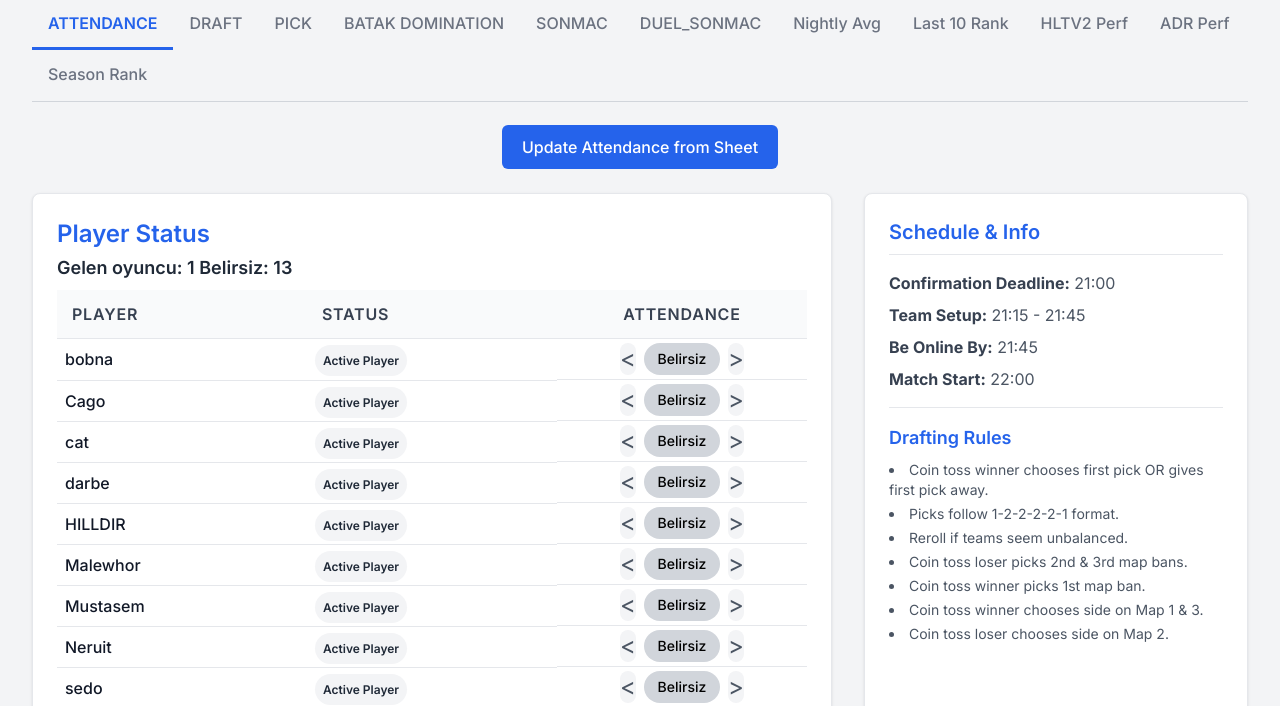
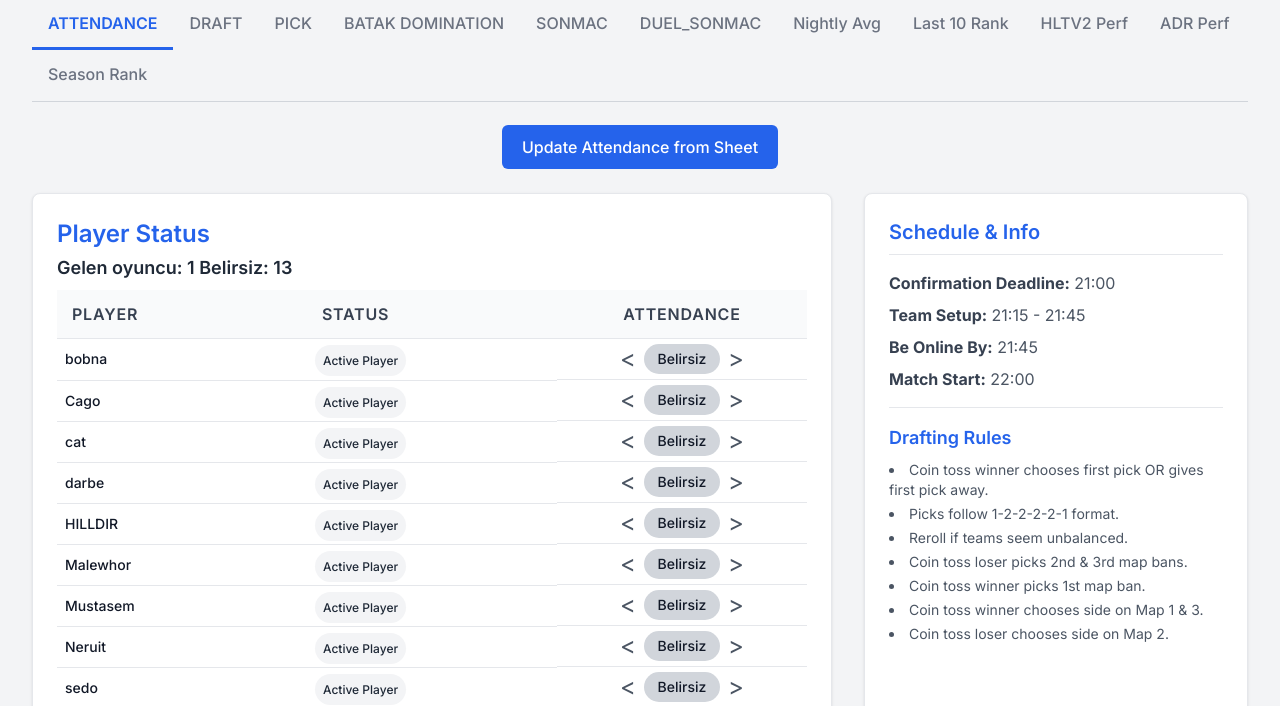
Before and after one commit to onuratak/CSBatagiFrontend, a plain HTML site: page index.html in a window 1280 px wide. Shown: the part 94-800 px from the top of the page. Drawn offline with nearby package versions, Linux system fonts and the light colour scheme; no server answers.

Commit message:
font changes

```diff
--- a/index.html
+++ b/index.html
@@ -398,7 +398,7 @@
 
                 // 1) Name cell
                 const nameCell = document.createElement('td');
-                nameCell.className = 'font-medium text-gray-900 px-2 py-1';
+                nameCell.className = 'font-medium text-gray-900 px-2 py-1 text-sm';
                 nameCell.textContent = player.name;
                 row.appendChild(nameCell);
 
@@ -406,7 +406,7 @@
                 const statusCell = document.createElement('td');
                 statusCell.className = 'px-2 py-2';
                 const statusBadge = document.createElement('span');
-                statusBadge.className = 'px-2 py-2 text-xs font-semibold rounded-full whitespace-nowrap';
+                statusBadge.className = 'px-2 py-2 text-xs font-medium rounded-full whitespace-nowrap text-sm';
                 statusBadge.textContent = player.status;
 
                 // Color-code the status badge:
@@ -441,7 +441,7 @@
                     no_response: {
                         text: 'Belirsiz',
                         bgColor: 'bg-gray-300',
-                        textColor: 'text-black'
+                        textColor: 'text-gray-900'
                     }
                 };
 
@@ -457,7 +457,7 @@
                 const leftArrowBtn = document.createElement('button');
                 leftArrowBtn.className =
                     'w-32px h-8 flex items-center justify-center rounded-full ' +
-                    'bg-gray-100 text-gray-600 ' +
+                    'text-gray-600 ' +
                     'attendance-arrow';
                 leftArrowBtn.style.fontSize = '1.5rem'; // Bigger arrow sign
                 leftArrowBtn.setAttribute('data-direction', 'left');
@@ -467,9 +467,9 @@
 
                 // Status pill label in the middle
                 const labelSpan = document.createElement('span');
-                labelSpan.className = `attendance-cycle rounded-full text-sm font-medium text-center flex items-center justify-center ${config.bgColor} ${config.textColor}`;
+                labelSpan.className = `attendance-cycle rounded-full font-medium text-center flex items-center justify-center leading-none ${config.bgColor} ${config.textColor} text-sm py-2`;
                 labelSpan.style.width = '76px';  // Fixed width ensures the control remains the same size
-                labelSpan.style.height = '32px';
+
                 labelSpan.textContent = config.text;
                 // Store the current state/player as data attributes
                 labelSpan.setAttribute('data-state', currentState);
@@ -479,7 +479,7 @@
                 const rightArrowBtn = document.createElement('button');
                 rightArrowBtn.className =
                     'w-32px h-8 flex items-center justify-center rounded-full ' +
-                    'bg-gray-100 text-gray-600  ' +
+                    'text-gray-600  ' +
                     'attendance-arrow';
                 rightArrowBtn.style.fontSize = '1.5rem'; // Bigger arrow sign
                 rightArrowBtn.setAttribute('data-direction', 'right');
```
